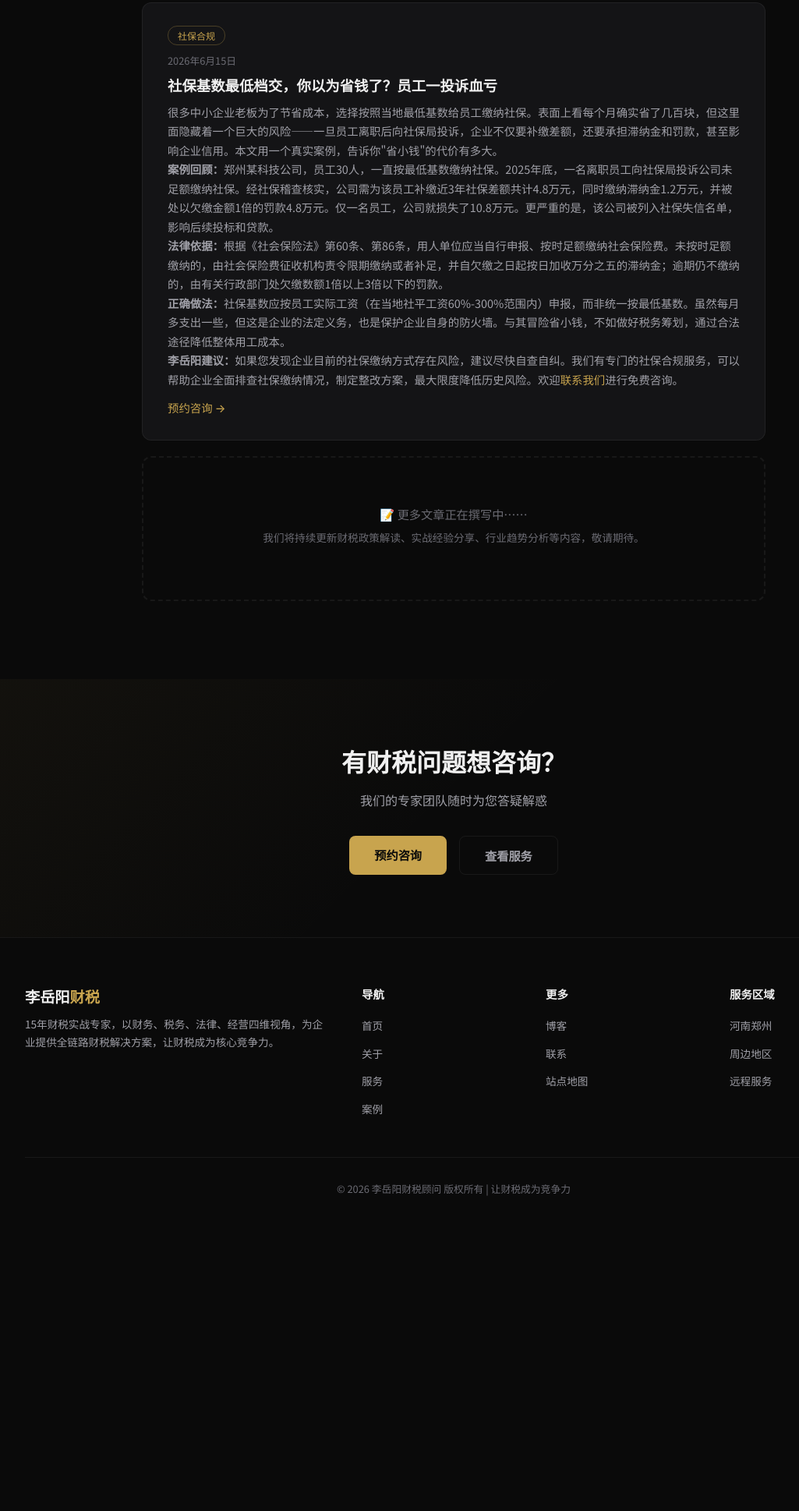
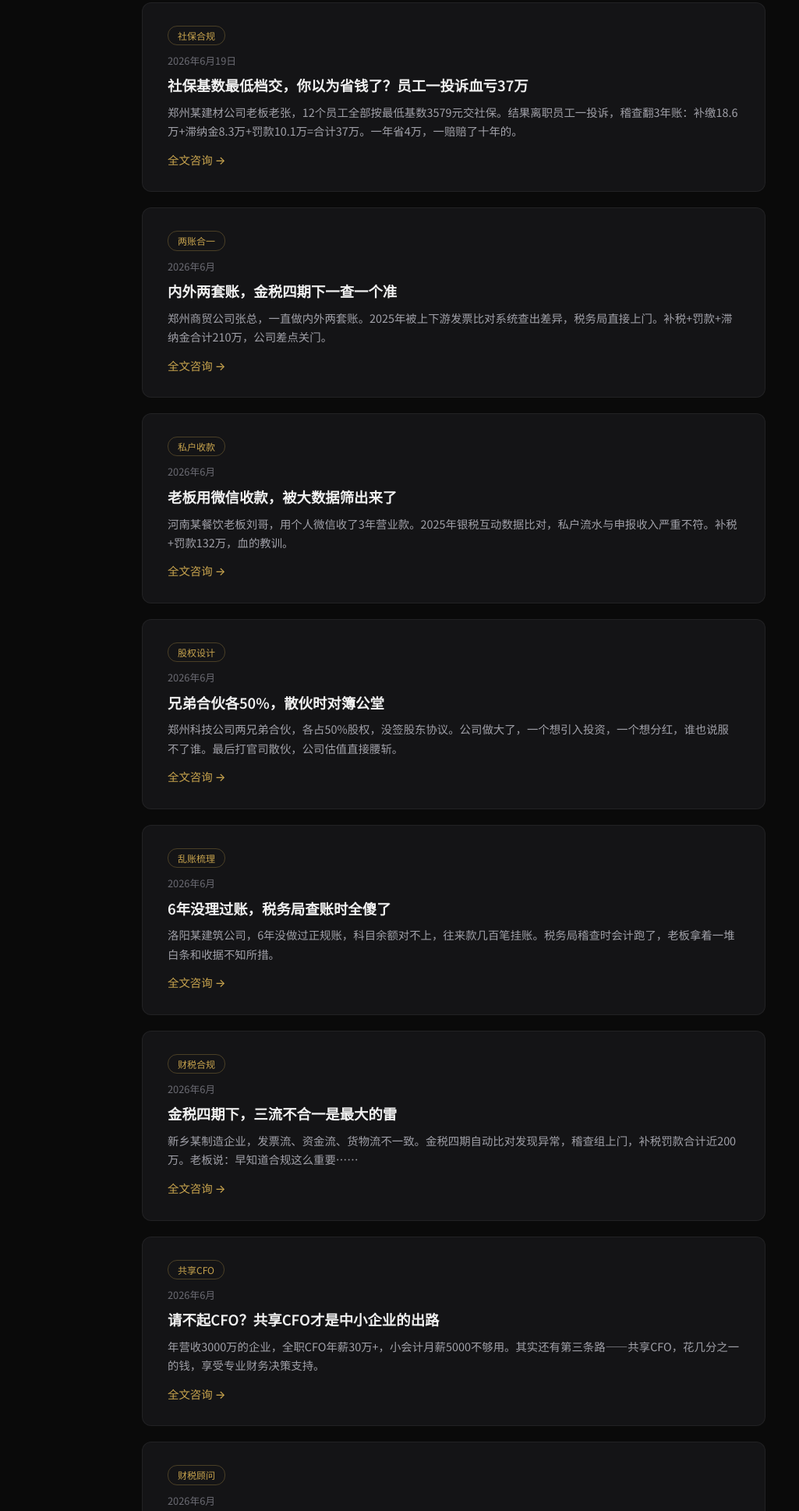
Before and after one commit to yueyang2009/liyueyang-site, a plain HTML site: page blog.html in a window 1280 px wide. Shown: the part 339-2277 px from the top of the page at 78% size, without its empty margins (58-1083 px from the left). Before the commit the page ends 1905 px from the top, so only its background shows below. Drawn offline with Linux system fonts and the light colour scheme.

Commit message:
博客页：列出全部11个话题卡片

```diff
--- a/blog.html
+++ b/blog.html
@@ -47,26 +47,126 @@
     <div class="container">
       <div class="blog-list">
 
-        <!-- 样文：社保基数 -->
+        <!-- 文章1：社保基数 -->
         <article class="blog-card fade-in">
           <div class="blog-tag">社保合规</div>
-          <div class="blog-date">2026年6月15日</div>
-          <h3>社保基数最低档交，你以为省钱了？员工一投诉血亏</h3>
+          <div class="blog-date">2026年6月19日</div>
+          <h3>社保基数最低档交，你以为省钱了？员工一投诉血亏37万</h3>
           <div class="blog-excerpt">
-            <p>很多中小企业老板为了节省成本，选择按照当地最低基数给员工缴纳社保。表面上看每个月确实省了几百块，但这里面隐藏着一个巨大的风险——一旦员工离职后向社保局投诉，企业不仅要补缴差额，还要承担滞纳金和罚款，甚至影响企业信用。本文用一个真实案例，告诉你"省小钱"的代价有多大。</p>
-            <p><strong>案例回顾：</strong>郑州某科技公司，员工30人，一直按最低基数缴纳社保。2025年底，一名离职员工向社保局投诉公司未足额缴纳社保。经社保稽查核实，公司需为该员工补缴近3年社保差额共计4.8万元，同时缴纳滞纳金1.2万元，并被处以欠缴金额1倍的罚款4.8万元。仅一名员工，公司就损失了10.8万元。更严重的是，该公司被列入社保失信名单，影响后续投标和贷款。</p>
-            <p><strong>法律依据：</strong>根据《社会保险法》第60条、第86条，用人单位应当自行申报、按时足额缴纳社会保险费。未按时足额缴纳的，由社会保险费征收机构责令限期缴纳或者补足，并自欠缴之日起按日加收万分之五的滞纳金；逾期仍不缴纳的，由有关行政部门处欠缴数额1倍以上3倍以下的罚款。</p>
-            <p><strong>正确做法：</strong>社保基数应按员工实际工资（在当地社平工资60%-300%范围内）申报，而非统一按最低基数。虽然每月多支出一些，但这是企业的法定义务，也是保护企业自身的防火墙。与其冒险省小钱，不如做好税务筹划，通过合法途径降低整体用工成本。</p>
-            <p><strong>李岳阳建议：</strong>如果您发现企业目前的社保缴纳方式存在风险，建议尽快自查自纠。我们有专门的社保合规服务，可以帮助企业全面排查社保缴纳情况，制定整改方案，最大限度降低历史风险。欢迎<a href="contact.html" style="color: var(--gold);">联系我们</a>进行免费咨询。</p>
+            <p>郑州某建材公司老板老张，12个员工全部按最低基数3579元交社保。结果离职员工一投诉，稽查翻3年账：补缴18.6万+滞纳金8.3万+罚款10.1万=合计37万。一年省4万，一赔赔了十年的。</p>
           </div>
-          <a href="contact.html" class="blog-read-more">预约咨询 →</a>
+          <a href="contact.html" class="blog-read-more">全文咨询 →</a>
         </article>
 
-        <!-- 预留更多文章 -->
-        <div class="blog-placeholder fade-in">
-          <p>📝 更多文章正在撰写中……</p>
-          <p style="font-size:0.85rem; color: var(--text-dim);">我们将持续更新财税政策解读、实战经验分享、行业趋势分析等内容，敬请期待。</p>
-        </div>
+        <!-- 文章2：两账合一 -->
+        <article class="blog-card fade-in">
+          <div class="blog-tag">两账合一</div>
+          <div class="blog-date">2026年6月</div>
+          <h3>内外两套账，金税四期下一查一个准</h3>
+          <div class="blog-excerpt">
+            <p>郑州商贸公司张总，一直做内外两套账。2025年被上下游发票比对系统查出差异，税务局直接上门。补税+罚款+滞纳金合计210万，公司差点关门。</p>
+          </div>
+          <a href="contact.html" class="blog-read-more">全文咨询 →</a>
+        </article>
+
+        <!-- 文章3：私户收款 -->
+        <article class="blog-card fade-in">
+          <div class="blog-tag">私户收款</div>
+          <div class="blog-date">2026年6月</div>
+          <h3>老板用微信收款，被大数据筛出来了</h3>
+          <div class="blog-excerpt">
+            <p>河南某餐饮老板刘哥，用个人微信收了3年营业款。2025年银税互动数据比对，私户流水与申报收入严重不符。补税+罚款132万，血的教训。</p>
+          </div>
+          <a href="contact.html" class="blog-read-more">全文咨询 →</a>
+        </article>
+
+        <!-- 文章4：股权设计 -->
+        <article class="blog-card fade-in">
+          <div class="blog-tag">股权设计</div>
+          <div class="blog-date">2026年6月</div>
+          <h3>兄弟合伙各50%，散伙时对簿公堂</h3>
+          <div class="blog-excerpt">
+            <p>郑州科技公司两兄弟合伙，各占50%股权，没签股东协议。公司做大了，一个想引入投资，一个想分红，谁也说服不了谁。最后打官司散伙，公司估值直接腰斩。</p>
+          </div>
+          <a href="contact.html" class="blog-read-more">全文咨询 →</a>
+        </article>
+
+        <!-- 文章5：乱账梳理 -->
+        <article class="blog-card fade-in">
+          <div class="blog-tag">乱账梳理</div>
+          <div class="blog-date">2026年6月</div>
+          <h3>6年没理过账，税务局查账时全傻了</h3>
+          <div class="blog-excerpt">
+            <p>洛阳某建筑公司，6年没做过正规账，科目余额对不上，往来款几百笔挂账。税务局稽查时会计跑了，老板拿着一堆白条和收据不知所措。</p>
+          </div>
+          <a href="contact.html" class="blog-read-more">全文咨询 →</a>
+        </article>
+
+        <!-- 文章6：财税合规 -->
+        <article class="blog-card fade-in">
+          <div class="blog-tag">财税合规</div>
+          <div class="blog-date">2026年6月</div>
+          <h3>金税四期下，三流不合一是最大的雷</h3>
+          <div class="blog-excerpt">
+            <p>新乡某制造企业，发票流、资金流、货物流不一致。金税四期自动比对发现异常，稽查组上门，补税罚款合计近200万。老板说：早知道合规这么重要……</p>
+          </div>
+          <a href="contact.html" class="blog-read-more">全文咨询 →</a>
+        </article>
+
+        <!-- 文章7：共享CFO -->
+        <article class="blog-card fade-in">
+          <div class="blog-tag">共享CFO</div>
+          <div class="blog-date">2026年6月</div>
+          <h3>请不起CFO？共享CFO才是中小企业的出路</h3>
+          <div class="blog-excerpt">
+            <p>年营收3000万的企业，全职CFO年薪30万+，小会计月薪5000不够用。其实还有第三条路——共享CFO，花几分之一的钱，享受专业财务决策支持。</p>
+          </div>
+          <a href="contact.html" class="blog-read-more">全文咨询 →</a>
+        </article>
+
+        <!-- 文章8：财税顾问 -->
+        <article class="blog-card fade-in">
+          <div class="blog-tag">财税顾问</div>
+          <div class="blog-date">2026年6月</div>
+          <h3>出事了才找顾问，花的钱多十倍</h3>
+          <div class="blog-excerpt">
+            <p>开封某餐饮老板被税务局约谈了才到处找人。紧急介入的成本是提前规划的10倍以上。财税顾问不是应急用的，是帮你不做错事、不错过机会的导航仪。</p>
+          </div>
+          <a href="contact.html" class="blog-read-more">全文咨询 →</a>
+        </article>
+
+        <!-- 文章9：数智化改造 -->
+        <article class="blog-card fade-in">
+          <div class="blog-tag">数智化改造</div>
+          <div class="blog-date">2026年6月</div>
+          <h3>用了10年Excel，库存永远对不上</h3>
+          <div class="blog-excerpt">
+            <p>郑州批发商张老板，10年如一日用Excel管进销存。库存差3万件、应收款对不上、采购拍脑袋。一次数智化改造，3个月把糊涂账理得明明白白。</p>
+          </div>
+          <a href="contact.html" class="blog-read-more">全文咨询 →</a>
+        </article>
+
+        <!-- 文章10：财务BP -->
+        <article class="blog-card fade-in">
+          <div class="blog-tag">财务BP</div>
+          <div class="blog-date">2026年6月</div>
+          <h3>销售签了亏本的合同，月底财务才发现</h3>
+          <div class="blog-excerpt">
+            <p>洛阳某建材公司，销售部门签了一笔大单，单价低于成本价。月底财务对账才发现一笔亏20万。财务和业务两张皮，赚钱的单子也能做亏了。</p>
+          </div>
+          <a href="contact.html" class="blog-read-more">全文咨询 →</a>
+        </article>
+
+        <!-- 文章11：财税赋能 -->
+        <article class="blog-card fade-in">
+          <div class="blog-tag">财税赋能</div>
+          <div class="blog-date">2026年6月</div>
+          <h3>高新企业优惠不知道，多交了80万税</h3>
+          <div class="blog-excerpt">
+            <p>郑州某科技公司，完全符合高新企业认定条件，但没人告诉老板可以享受15%优惠税率。连续3年按25%缴税，多交了80多万。你不知道的优惠，就是白白流失的利润。</p>
+          </div>
+          <a href="contact.html" class="blog-read-more">全文咨询 →</a>
+        </article>
 
       </div>
     </div>
```
